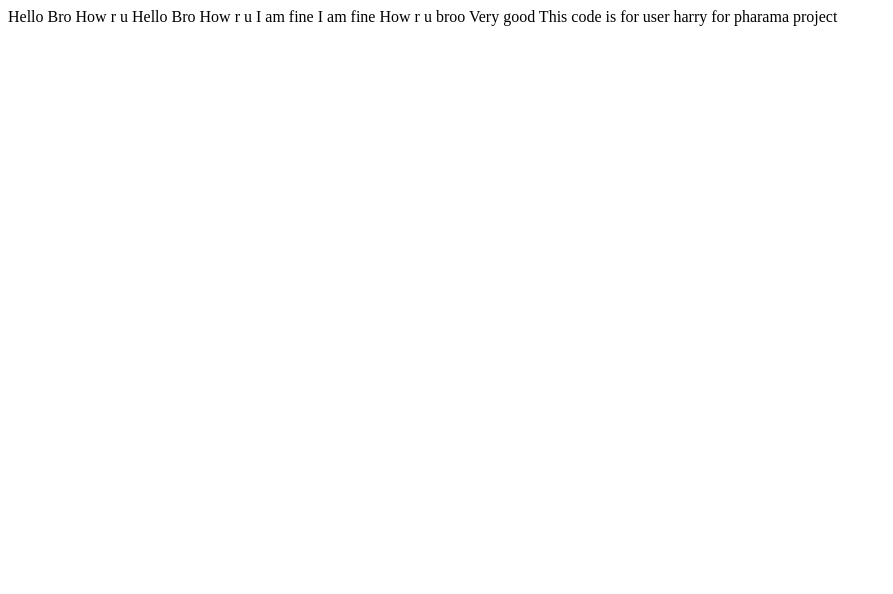
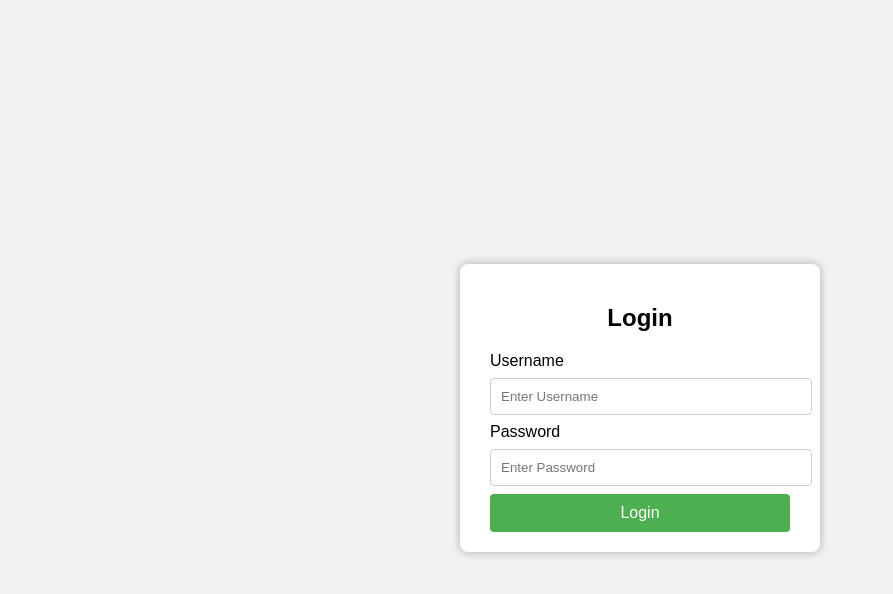
Before and after one commit to kokkula/pharmaproject, a plain HTML site: page index.html in a window 1280 px wide. Shown: the whole page, without its empty margins (0-893 px from the left). Drawn offline with Linux system fonts and the light colour scheme.

Commit message:
New index page harry commit

```diff
--- a/index.html
+++ b/index.html
@@ -1,8 +1,64 @@
-Hello Bro How r u
-Hello Bro How r u
-I am fine
-I am fine
-How r u broo
+<!DOCTYPE html>
+<html>
+<head>
+    <title>Login Page</title>
+    <style>
+        body {
+            font-family: Arial, sans-serif;
+            background-color: #f2f2f2;
+            display: flex;
+            justify-content: center;
+            align-items: center;
+            height: 100vh;
+        }
+        .login-container {
+            background-color: #fff;
+            padding: 20px 30px;
+            border-radius: 8px;
+            box-shadow: 0px 0px 10px #aaa;
+            width: 300px;
+        }
+        .login-container h2 {
+            text-align: center;
+            margin-bottom: 20px;
+        }
+        .login-container input[type="text"],
+        .login-container input[type="password"] {
+            width: 100%;
+            padding: 10px;
+            margin: 8px 0;
+            border: 1px solid #ccc;
+            border-radius: 4px;
+        }
+        .login-container input[type="submit"] {
+            width: 100%;
+            padding: 10px;
+            background-color: #4CAF50;
+            border: none;
+            color: white;
+            font-size: 16px;
+            border-radius: 4px;
+            cursor: pointer;
+        }
+        .login-container input[type="submit"]:hover {
+            background-color: #45a049;
+        }
+    </style>
+</head>
+<body>
 
-Very good
-This code is for user harry for pharama project
+<div class="login-container">
+    <h2>Login</h2>
+    <form action="/login" method="post">
+        <label for="username">Username</label>
+        <input type="text" id="username" name="username" placeholder="Enter Username" required>
+
+        <label for="password">Password</label>
+        <input type="password" id="password" name="password" placeholder="Enter Password" required>
+
+        <input type="submit" value="Login">
+    </form>
+</div>
+
+</body>
+</html>
```
